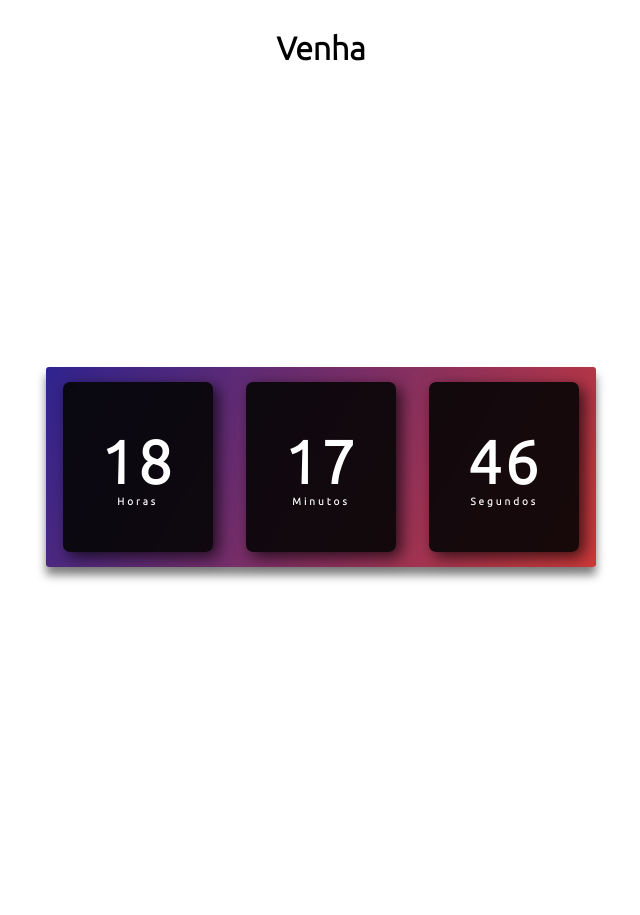
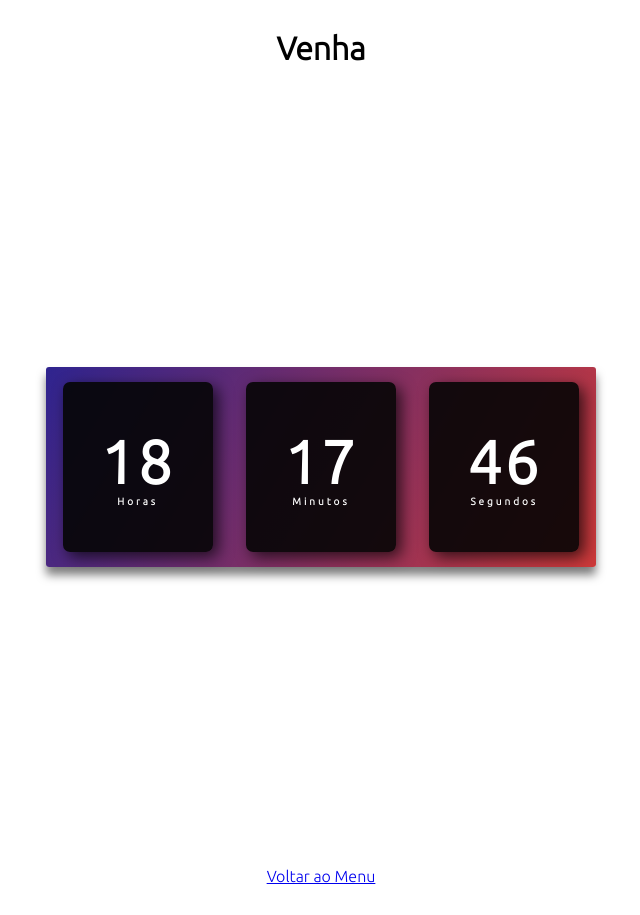
Before and after one commit to Spanyk/Lab-Engenharia-React-app, a React (Create React App) app: page /exercicio/atv1 in a window 1280 px wide. Shown: the whole page, without its empty margins (319-959 px from the left). Built offline with nearby package versions, Linux system fonts and the light colour scheme; a web font is replaced by a local one.

Commit message:
Adicionando contador

```diff
--- a/src/pages/Aula1/atv1.js
+++ b/src/pages/Aula1/atv1.js
@@ -1,12 +1,15 @@
 import React from 'react';
 import Clock from './relogio';
 import TypingEffect from './letreiro';
+import { Link } from "react-router-dom";
+
 
 export default function Atv1() {
     return (
         <div>
             <TypingEffect />
             <Clock />
+            <Link to={"/"}>Voltar ao Menu</Link>
         </div>
     )
 }
--- a/src/pages/Aula2/atv2.js
+++ b/src/pages/Aula2/atv2.js
@@ -1,10 +1,14 @@
 import React from "react"
 import Contador from "./Contador"
+
+import { Link } from "react-router-dom";
 
 export default function Atv2() {
     return (
         <div>
             <Contador />
+            <br />
+            <Link to={"/"}>Voltar ao Menu</Link>
         </div>
     )
 }
--- a/src/pages/Aula2/buttons.css
+++ b/src/pages/Aula2/buttons.css
@@ -1,4 +1,3 @@
-
 .button {
     width: 40px;
     height: 40px;
@@ -8,9 +7,7 @@
     border: none;
     margin: 7px;
     font-weight: bolder;
-    text-align: center;
     font-size: 32px;
-    align-items: center;
 }
 
 .button:first-child {
--- a/src/pages/Home/Home.js
+++ b/src/pages/Home/Home.js
@@ -1,5 +1,6 @@
 import React from "react";
 import { Link } from "react-router-dom";
+import "./home.css";
 
 export const Home = () => {
     return(
--- /dev/null
+++ b/src/pages/Home/home.css
@@ -0,0 +1,4 @@
+li {
+    list-style-type: none;
+
+}
```
